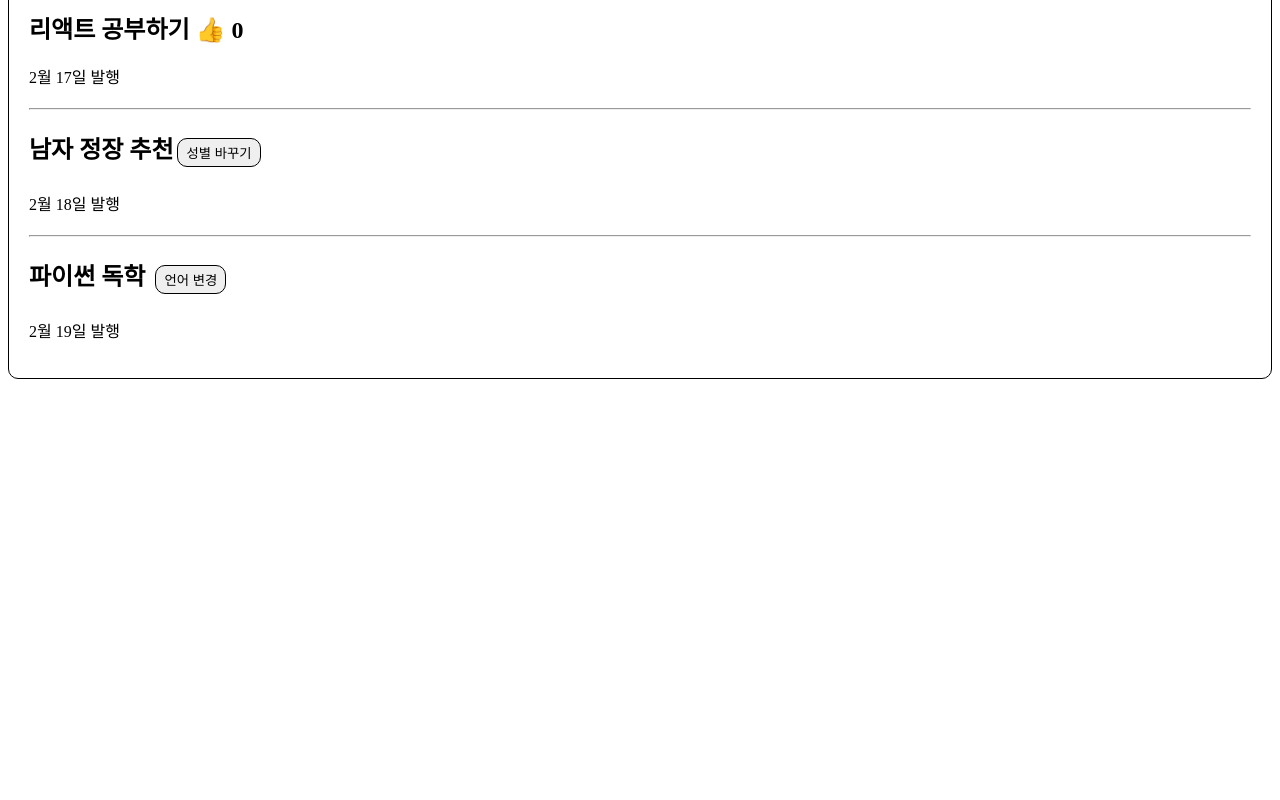
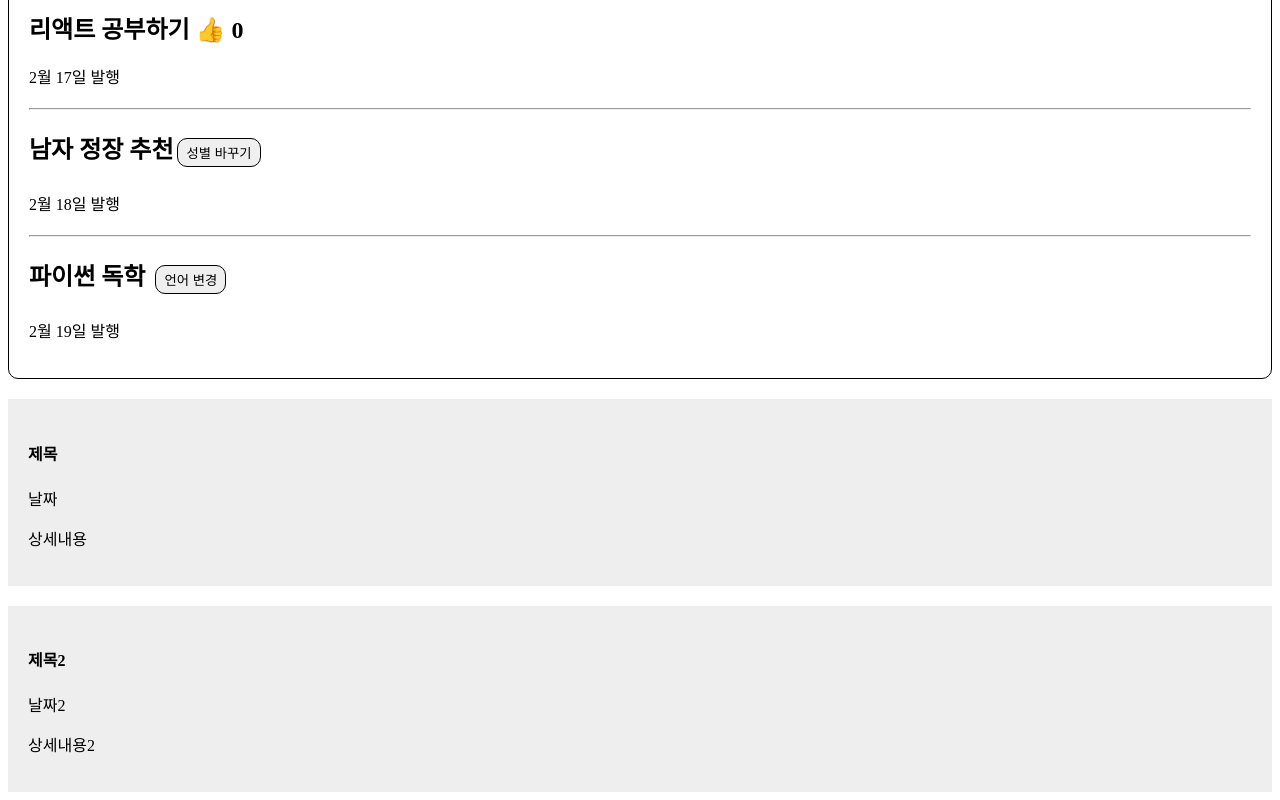
Before and after one commit to kwnam0814/Study-React-v2, a React (Vite) app in the folder my-react-app/: page / in a window 1280 px wide. Shown: the part 383-1183 px from the top of the page. Before the commit the page ends 800 px from the top, so only its background shows below. Built offline with nearby package versions, Linux system fonts and the light colour scheme.

Commit message:
Component : 많은 div들을 한 단어로 줄이고 싶으면

```diff
--- a/my-react-app/src/App.jsx
+++ b/my-react-app/src/App.jsx
@@ -22,6 +22,42 @@
 
   let [Like, setLike] = useState(0);
 
+  function Modal() {
+    return (
+      <div
+        className="modal"
+        style={{
+          marginTop: "20px",
+          padding: "20px",
+          background: "#eee",
+          textAlign: "left",
+        }}
+      >
+        <h4>제목</h4>
+        <p>날짜</p>
+        <p>상세내용</p>
+      </div>
+    );
+  }
+
+  const Modal2 = () => {
+    return (
+      <div
+        className="modal"
+        style={{
+          marginTop: "20px",
+          padding: "20px",
+          background: "#eee",
+          textAlign: "left",
+        }}
+      >
+        <h4>제목2</h4>
+        <p>날짜2</p>
+        <p>상세내용2</p>
+      </div>
+    );
+  };
+
   function Count() {
     console.log(1);
   }
@@ -42,6 +78,7 @@
           <h4 style={{ color: "red", fontSize: "35px" }}>스타일 속성</h4>
         </div>
       </div>
+
       <div className="list card">
         <div>
           <button
@@ -111,6 +148,14 @@
           </div>
         </div>
       </div>
+
+      <div>
+        <Modal />
+      </div>
+
+      <div>
+        <Modal2 />
+      </div>
     </>
   );
 };
```
